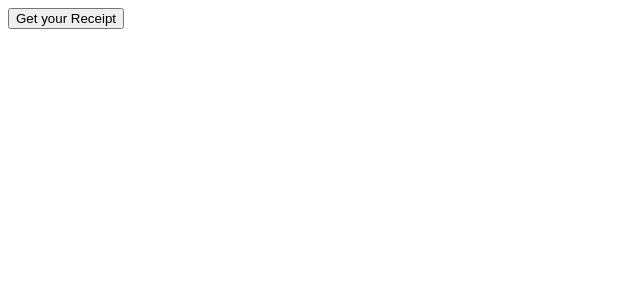
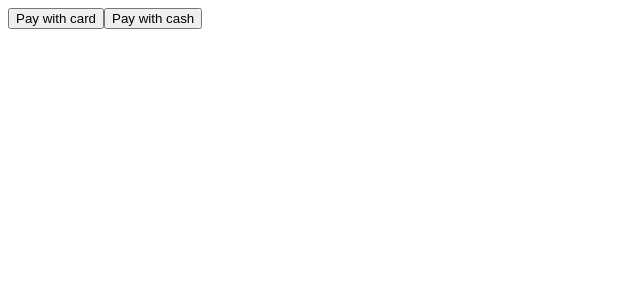
Before and after one commit to Manu2505/Supermarket_Frontend, a Next.js app: page /shopping_cart/paymentOption in a window 1280 px wide. Shown: the top 300 px of the page, without its empty margins (0-640 px from the left). Built offline with nearby package versions, Linux system fonts and the light colour scheme.

Commit message:
add payment options cash and card

```diff
--- a/src/pages/shopping_cart/CartData.tsx
+++ b/src/pages/shopping_cart/CartData.tsx
@@ -6,5 +6,5 @@ export function getCartData(){
 }
 
 export function getReceiptData(){
-    return receiptData
+    return receiptData;
 }
--- a/src/pages/shopping_cart/ShoppingCart.tsx
+++ b/src/pages/shopping_cart/ShoppingCart.tsx
@@ -14,7 +14,6 @@ const ShoppingCart: React.FC = () => {
             <OptionsMenu />
             <ItemDisplay />
             <PaymentOptions />
-            <PriceLabel />
         </div>
 
     );
--- a/src/pages/shopping_cart/cart.css
+++ b/src/pages/shopping_cart/cart.css
@@ -37,3 +37,7 @@ input[type="number"] {
 .text-container{
     flex-grow: 1;
 }
+
+button {
+    margin: 1em;
+}
--- a/src/pages/shopping_cart/itemDisplay.tsx
+++ b/src/pages/shopping_cart/itemDisplay.tsx
@@ -2,8 +2,6 @@ import React from "react";
 import InputItem from "./inputItem";
 import ItemList from "./itemList";
 import { getCartData } from "./CartData";
-
-
 
 const ItemDisplay: React.FC = () => {
   const [items, setItems] = React.useState<any[]>(getCartData());
@@ -16,7 +14,6 @@ const ItemDisplay: React.FC = () => {
     console.log("items", newItems);
   }
 
-
   return (
     <div>
       <h1>Item List</h1>
--- a/src/pages/shopping_cart/paymentOption.tsx
+++ b/src/pages/shopping_cart/paymentOption.tsx
@@ -28,7 +28,8 @@ const PaymentOptions: React.FC = () => {
 
   return (
     <div>
-      <button onClick={getReceipt}>Get your Receipt</button>
+      <button onClick={getReceipt}>Pay with card</button>
+      <button onClick={getReceipt}>Pay with cash</button>
     </div>
   );
 };
```
Lines whose indentation alone changed are shown as unchanged.
